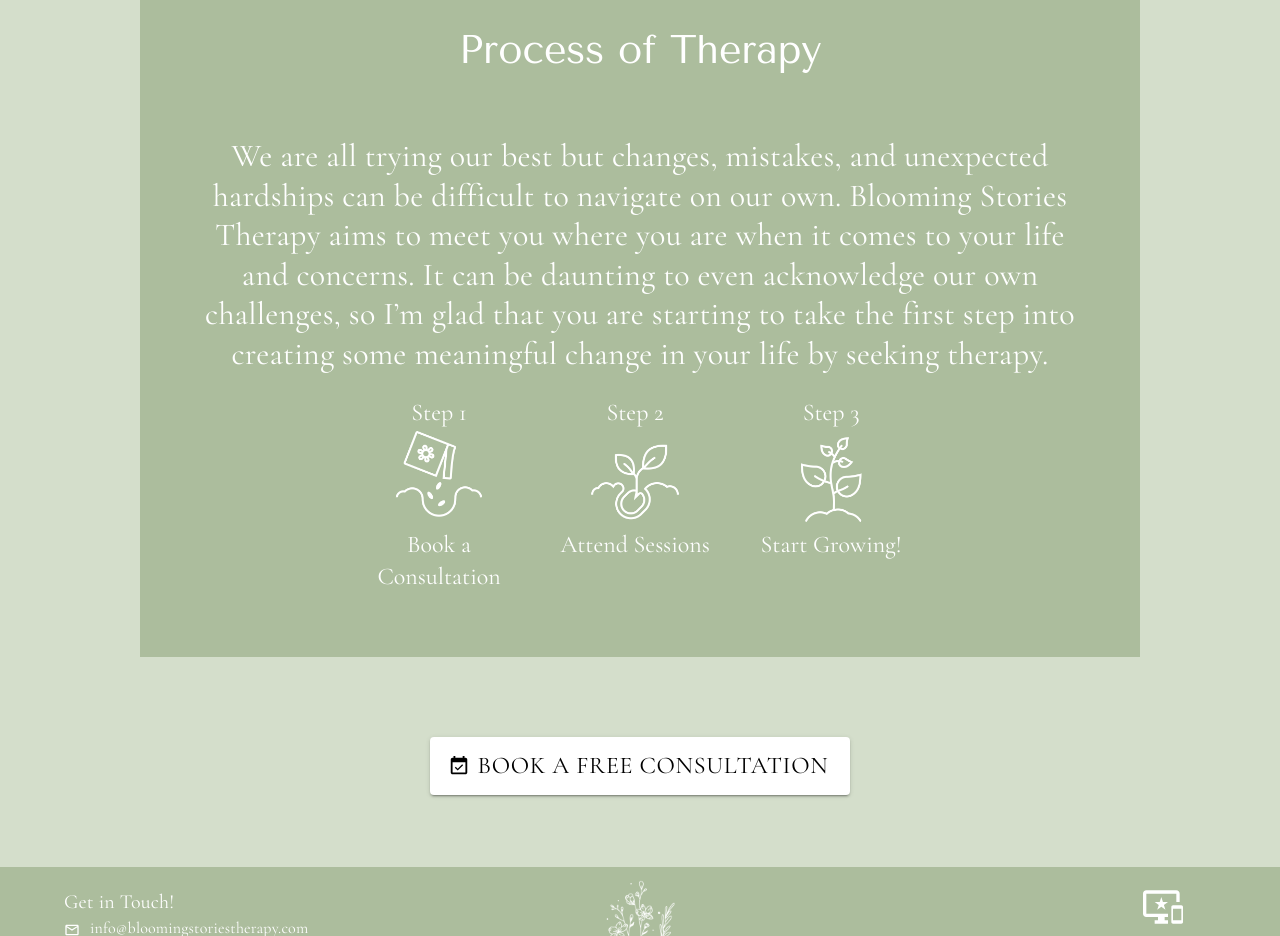
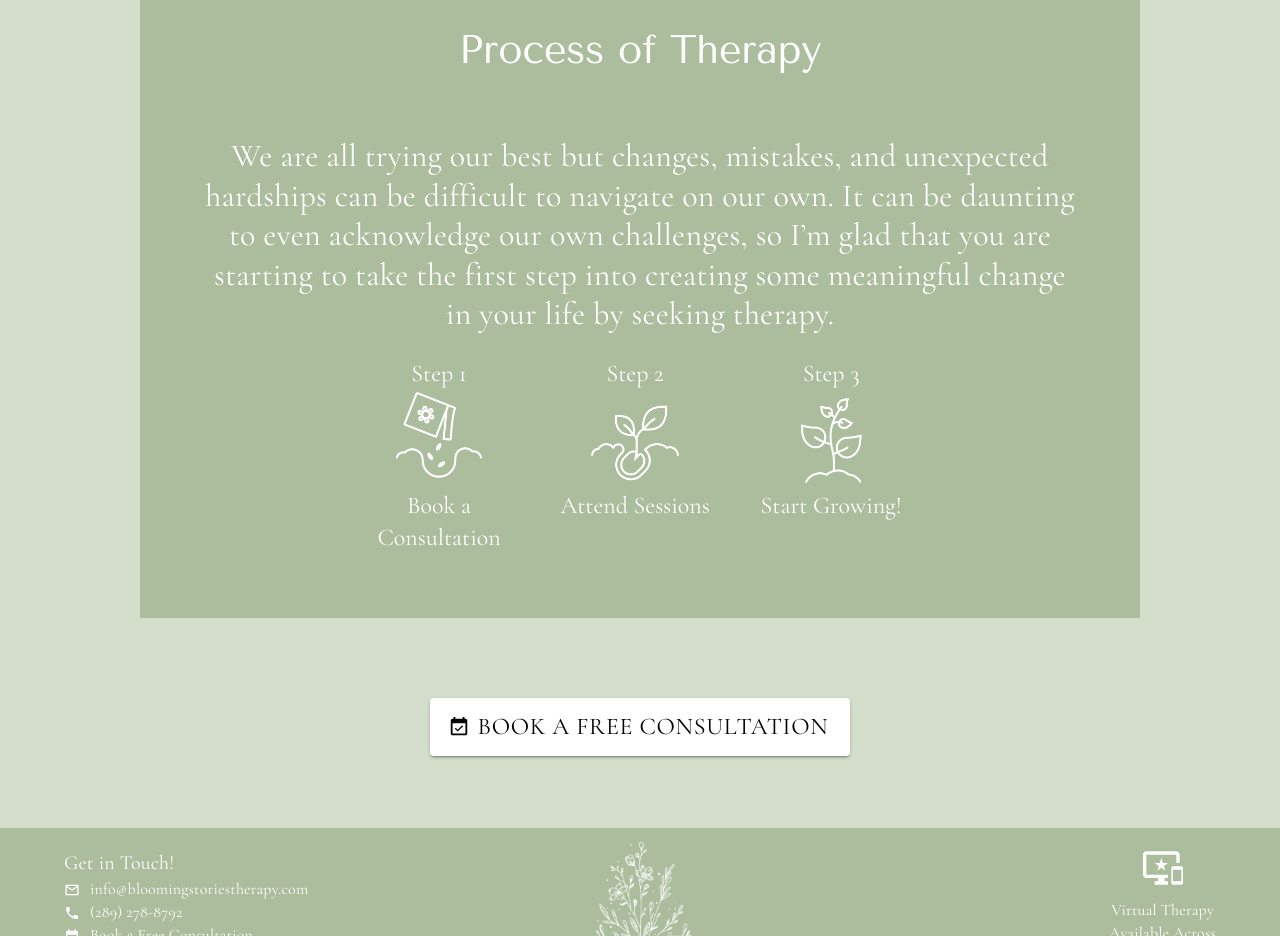
Before and after one commit to ViMan21/blooming-stories-therapy, a React (Create React App) app: page / in a window 1280 px wide. Shown: the part 2240-3176 px from the top of the page. Built offline with nearby package versions, Linux system fonts and the light colour scheme.

Commit message:
Update price

```diff
--- a/src/App.js
+++ b/src/App.js
@@ -56,7 +56,7 @@
     },
     h3: {
       fontFamily: 'tenor',
-      fontSize: '3vw',
+      fontSize: '4vw',
       '@media (min-width:800px)': {
         fontSize: '1.75rem',
       }
@@ -70,7 +70,7 @@
     },
     h5: {
       fontFamily: 'Cormorant',
-      fontSize: '3vw',
+      fontSize: '4vw',
       // fontWeight: 'bold',
       '@media (min-width:800px)': {
         fontSize: '1.5rem',
--- a/src/pages/faq.js
+++ b/src/pages/faq.js
@@ -22,7 +22,7 @@
                     {AccordionCard('What happens during the initial phone consultation?', 'The initial phone consultation is a chance for us both to get to know each other and determine if we are a good fit to move forward with therapy. During the call you will be able to ask me any questions you may have about therapy or my approach. I will also be asking you questions about your main concern and expectations for therapy. ')}
                     {AccordionCard('How long and frequent are sessions? ', 'Each session would be approximately 50 minutes long. Initially, it is recommended to meet once a week to get a better understanding of your concerns while also building the therapeutic relationship. As we start working on your problems and seeing some change, sessions can be done bi-weekly or monthly. However, your scheduling needs would be taken into consideration and can be discussed to determine what would work best for you. ')}
                     {AccordionCard('How long does therapy take? ', 'The duration of therapy depends on your concerns, goals, and level of commitment to the therapy process. Typically therapy can take between 8 to 20 sessions. After the first few sessions, it would be easier to determine the number of sessions suitable for your needs. However, it is important to remember that meaningful change does take time.')}
-                    {AccordionCard('How much does each session cost?', 'Each 50 minute session is $130.')}
+                    {AccordionCard('How much does each session cost?', 'Each 50 minute session is $160.')}
                     {AccordionCard('Would my insurance cover these costs?', 'Many insurance plans do cover psychotherapy services. A receipt will be emailed to you following your appointment, which can be submitted to your insurance company, if applicable. It is recommended that you check with your insurance provider if they cover services from Register Psychotherapists (Qualifying). ')}
                 </div>
             </body>
--- a/src/pages/home.js
+++ b/src/pages/home.js
@@ -84,7 +84,7 @@
                     </Typography>
 
                     <Typography className="summary" variant="h4" color="secondary.main" sx={{my: 3 }}>
-                        We are all trying our best but changes, mistakes, and unexpected hardships can be difficult to navigate on our own. Blooming Stories Therapy aims to meet you where you are when it comes to your life and concerns. It can be daunting to even acknowledge our own challenges, so I’m glad that you are starting to take the first step into creating some meaningful change in your life by seeking therapy.
+                        We are all trying our best but changes, mistakes, and unexpected hardships can be difficult to navigate on our own. It can be daunting to even acknowledge our own challenges, so I’m glad that you are starting to take the first step into creating some meaningful change in your life by seeking therapy.
                     </Typography>
 
                     <cards className="step-cards">
```
